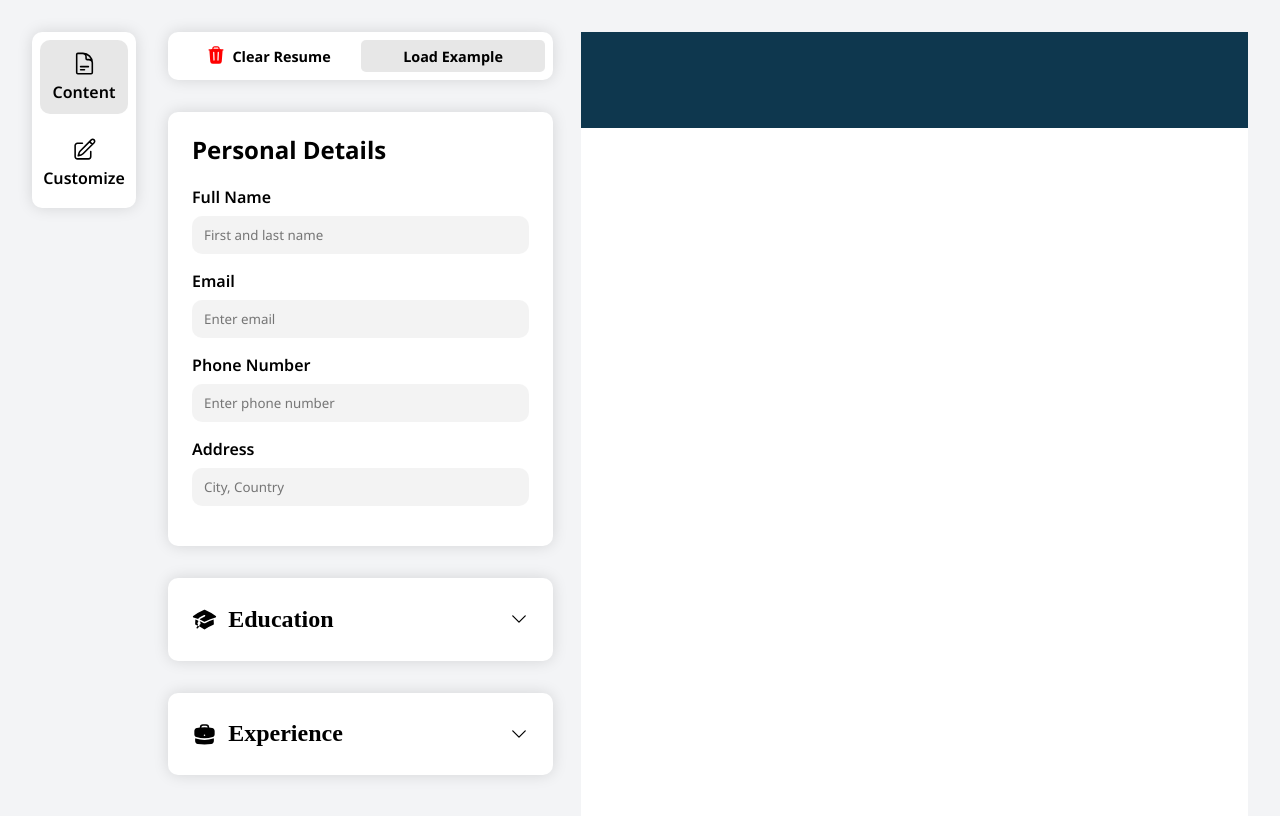
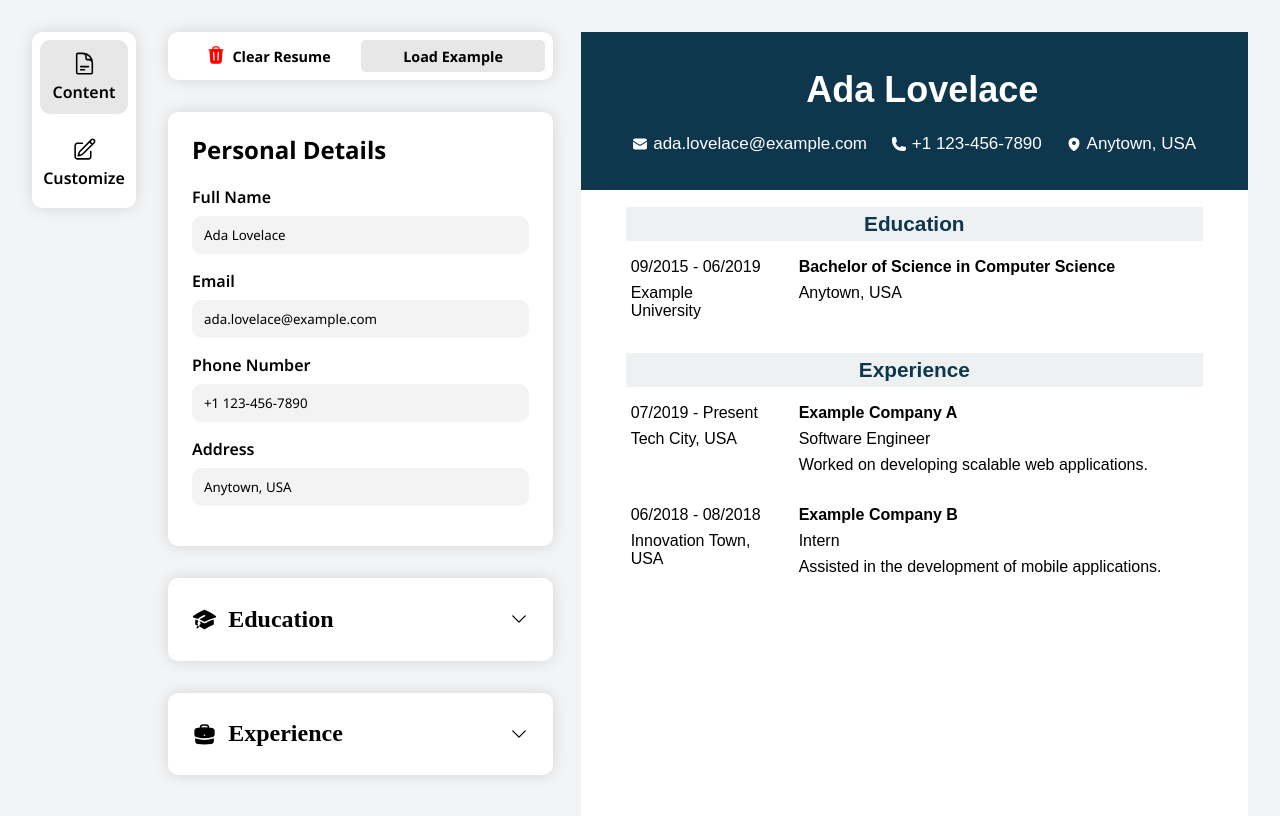
Before and after one commit to hampusbosson/cv-application, a React (Vite) app: page / in a window 1280 px wide. Shown: the top 816 px of the page. Built offline with nearby package versions, Linux system fonts and the light colour scheme.

Commit message:
load example data on intial render.

```diff
--- a/src/App.jsx
+++ b/src/App.jsx
@@ -1,12 +1,13 @@
-import './App.css'
-import EditSide from './components/EditSide/EditSide'
-import ResumeSide from './components/ResumeSide/ResumeSide'
-import { useState } from 'react'
+import "./App.css";
+import EditSide from "./components/EditSide/EditSide";
+import ResumeSide from "./components/ResumeSide/ResumeSide";
+import { useState, useEffect } from "react";
+import exampleData from "./assets/data/exampleData";
 
 function App() {
-  const [activeFontColor, setActiveFontColor] = useState('#0e374e');
-  const [activeFontButton, setActiveFontButton] = useState('sans-serif');
-  const [activeLayoutButton, setActiveLayoutButton] = useState('top');
+  const [activeFontColor, setActiveFontColor] = useState("#0e374e");
+  const [activeFontButton, setActiveFontButton] = useState("sans-serif");
+  const [activeLayoutButton, setActiveLayoutButton] = useState("top");
 
   const [educationFormData, setEducationFormData] = useState({
     school: "",
@@ -29,19 +30,33 @@ function App() {
     fullName: "",
     email: "",
     phone: "",
-    address: ""
+    address: "",
   });
 
   const [savedEducation, setSavedEducation] = useState([]);
   const [savedExperience, setSavedExperience] = useState([]);
 
   const [educationInfoVisible, setEducationInfoVisible] = useState(
-    Array(savedEducation.length).fill(true),
+    Array(savedEducation.length).fill(true)
   );
   const [experienceInfoVisible, setExperienceInfoVisible] = useState(
-    Array(savedExperience.length).fill(true),
+    Array(savedExperience.length).fill(true)
   );
 
+  const [editingEducationIndex, setEditingEducationIndex] = useState(null);
+  const [editingExperienceIndex, setEditingExperienceIndex] = useState(null);
+
+  const [educationForm, setEducationForm] = useState(null);
+  const [experienceForm, setExperienceForm] = useState(null);
+
+  // Load example data on initial render
+  useEffect(() => {
+    setPersonalDetailsData(exampleData.personalDetails);
+    setSavedEducation([exampleData.education]);
+    setSavedExperience(exampleData.experience);
+    setEducationInfoVisible([true]);
+    setExperienceInfoVisible(exampleData.experience.map(() => true));
+  }, []);
 
   return (
     <>
@@ -65,20 +80,33 @@ function App() {
         setEducationInfoVisible={setEducationInfoVisible}
         experienceInfoVisible={experienceInfoVisible}
         setExperienceInfoVisible={setExperienceInfoVisible}
+        editingEducationIndex={editingEducationIndex}
+        editingExperienceIndex={editingExperienceIndex}
+        setEditingEducationIndex={setEditingEducationIndex}
+        setEditingExperienceIndex={setEditingExperienceIndex}
+        educationForm={educationForm}
+        setEducationForm={setEducationForm}
+        experienceForm={experienceForm}
+        setExperienceForm={setExperienceForm}
       />
       <ResumeSide
         activeFontColor={activeFontColor}
         activeFontButton={activeFontButton}
         activeLayoutButton={activeLayoutButton}
-      educationFormData={educationFormData}
         savedEducation={savedEducation}
         savedExperience={savedExperience}
         personalDetailsData={personalDetailsData}
         educationInfoVisible={educationInfoVisible}
         experienceInfoVisible={experienceInfoVisible}
+        educationFormData={educationFormData}
+        experienceFormData={experienceFormData}
+        educationForm={educationForm}
+        experienceForm={experienceForm}
+        editingEducationIndex={editingEducationIndex}
+        editingExperienceIndex={editingExperienceIndex}
       />
     </>
-  )
+  );
 }
 
-export default App
+export default App;
```
Lines whose indentation alone changed are shown as unchanged.
